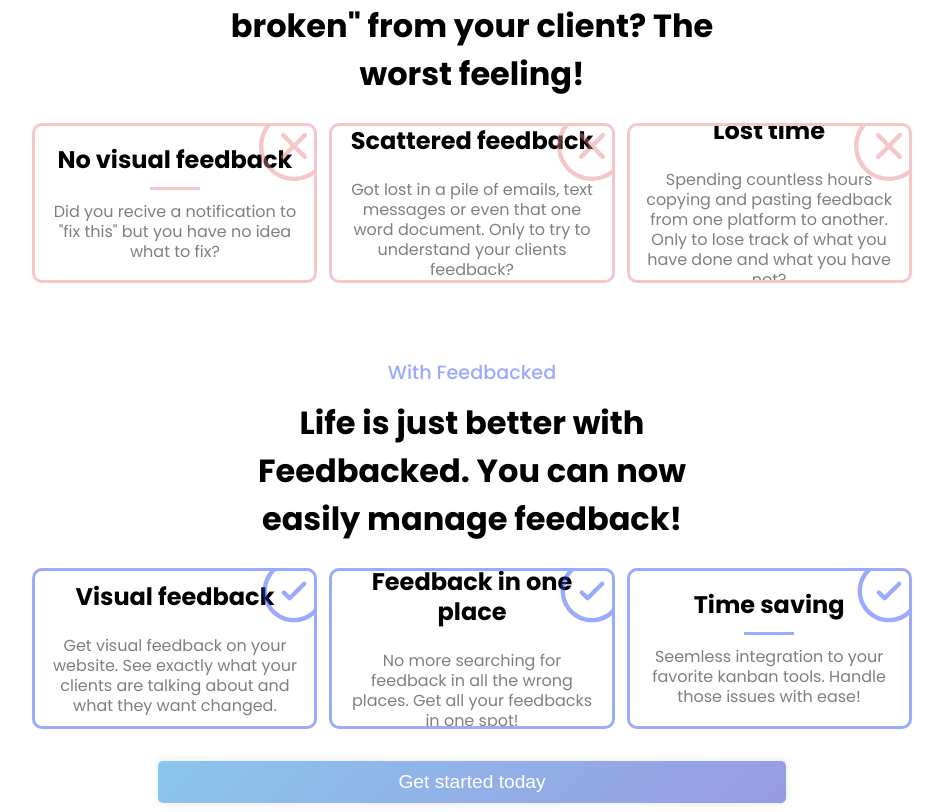
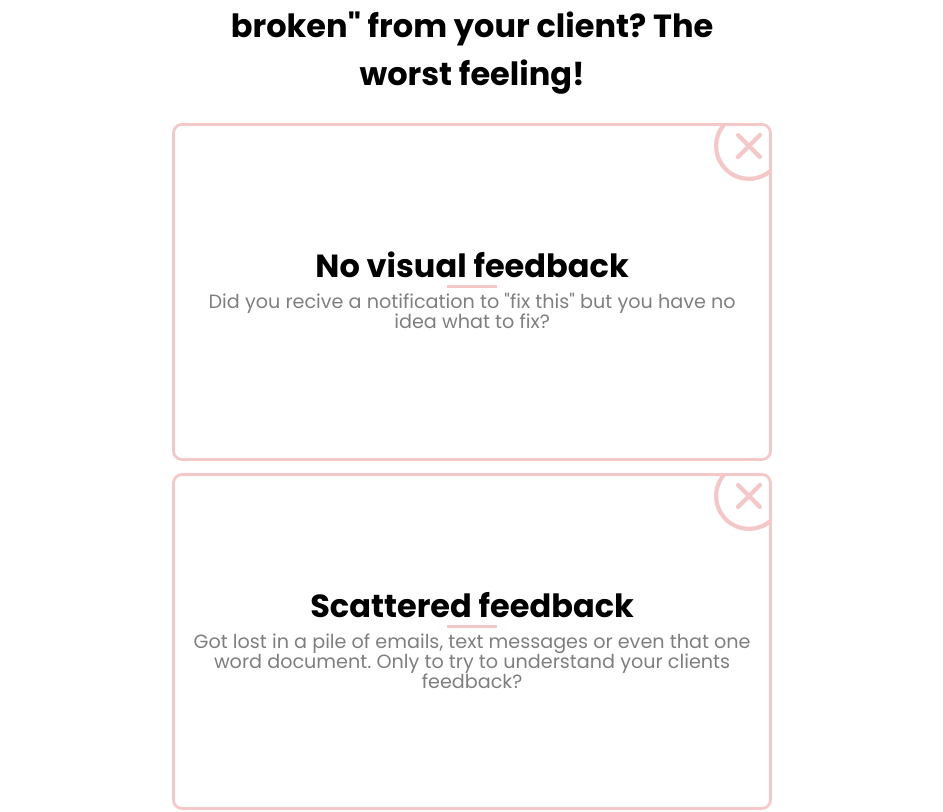
Before and after one commit to yret1/Feedbacked, an Angular app in the folder feedbacked-frontend/: page / in a window 1280 px wide. Shown: the part 1210-2022 px from the top of the page, without its empty margins (168-1111 px from the left). Built offline with nearby package versions, Linux system fonts and the light colour scheme.

Commit message:
Updated provons

```diff
--- a/feedbacked-frontend/src/app/pages/landingpage/landingcomps/procon/procon.component.scss
+++ b/feedbacked-frontend/src/app/pages/landingpage/landingcomps/procon/procon.component.scss
@@ -1,11 +1,11 @@
 
 article{
-    width: 100%;
+    width: 300px;
     aspect-ratio: 16/9;
     text-align: center;
     padding: 12px;
     display: flex;
-    gap: 12px;
+    gap: 4px;
     flex-direction: column;
     justify-content: center;
     align-items: center;
@@ -14,7 +14,6 @@
     position: relative;
     overflow: hidden;
 
-
     svg {
         width: 70px;
         position: absolute;
@@ -22,7 +21,7 @@
         right: -15px;
     }
     .name{
-        font-size: 1.5rem;
+        font-size: 1rem;
         font-weight: 700;
         color: var(--main-color);
         text-align: center;
@@ -38,7 +37,7 @@
 
 
     .desc{
-        font-size: 1rem;
+        font-size: 0.7rem;
         font-weight: 400;
         color: var(--main-color);
         text-align: center;
@@ -47,6 +46,34 @@
     }
 }
 
+
+@media (min-width: 768px){
+    article{
+        width: 400px;
+
+
+        .name{
+            font-size: 1.5rem;
+        }
+
+        .desc{
+            font-size: 1rem;
+        }
+    }
+}
+
+@media (min-width: 1024px){
+    article{
+        width: 600px;
+
+        .name{
+            font-size: 2rem;
+        }
+        .desc{
+            font-size: 1.2rem;
+        }
+    }
+}
 
 .negative{
     border-color: #e6848472;
--- a/feedbacked-frontend/src/app/pages/landingpage/landingcomps/wwo/wwo.component.scss
+++ b/feedbacked-frontend/src/app/pages/landingpage/landingcomps/wwo/wwo.component.scss
@@ -20,20 +20,21 @@
 
 
     .procon_wrapper{
-        display: grid;
-        grid-template-columns: 1fr;
+        display: flex;
+        justify-content: center;
+        align-items: center;
+        flex-wrap: wrap;
         gap: 12px;
         width: 100%;
 
 
 
         @media (min-width: 768px){
-            grid-template-columns: 1fr 1fr;
+
             width: 80%;
         }
 
         @media (min-width: 1024px){
-            grid-template-columns: 1fr 1fr 1fr;
             width: 70%;
         }
     }
```
